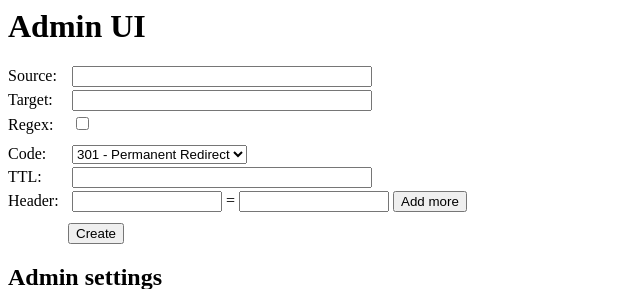
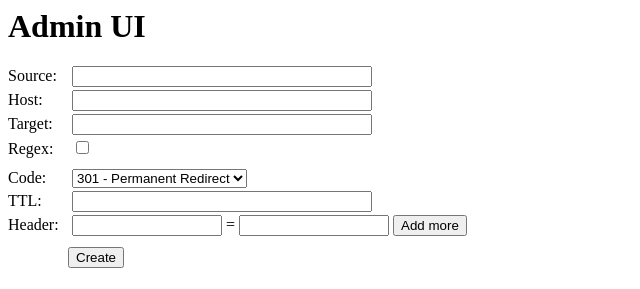
Before and after one commit to rycus86/redirect-server, a Flask app: template src/templates/admin.html in a window 1280 px wide. Shown: the top 289 px of the page, without its empty margins (0-640 px from the left). Run offline with Flask 2, Linux system fonts and the light colour scheme; the template is opened without the code that fills it, so the values that code supplies are empty.

Commit message:
Add filtering by Host header

```diff
--- a/src/app.py
+++ b/src/app.py
@@ -49,11 +49,21 @@ def catch_all(_):
     if request.method != 'GET':
         return 'Invalid HTTP method: %s' % request.method, 405
 
+    host_header = request.headers.get('Host', '')
+
     rule = _rules['simple'].get(path)
+
+    if rule and rule.host and rule.host.lower() != host_header.lower():
+        # discard this rule if the Host header does not match
+        rule = None
 
     if not rule:
         for regex_rule in _rules['regex']:
             if regex_rule.matches(path):
+                if regex_rule.host and regex_rule.host.lower() != host_header.lower():
+                    # discard this rule if the Host header does not match
+                    continue
+
                 rule = regex_rule
                 break
 
@@ -109,6 +119,7 @@ def handle_admin_request():
             return redirect(admin.path, 302)
 
         source = request.form.get('source')
+        host = request.form.get('host')
         target = request.form.get('target')
         regex = 'regex' in request.form
         code = request.form.get('code')
@@ -126,12 +137,12 @@ def handle_admin_request():
 
         try:
             logger.info(
-                'Adding rule: %s -> %s [%s] regex=%s ttl=%s headers=%s' % \
-                (source, target, code, regex, ttl, headers)
+                'Adding rule: %s -> %s [%s] regex=%s host=%s ttl=%s headers=%s' % \
+                (source, target, code, regex, host, ttl, headers)
             )
 
             add_rule(
-                source=source, target=target, regex=regex,
+                source=source, target=target, regex=regex, host=host,
                 code=code, ttl=ttl, headers=headers
             )
 
--- a/src/config.py
+++ b/src/config.py
@@ -15,6 +15,7 @@ class Rule(object):
         self.target = target
         self.code = code
         self.regex = None
+        self.host = kwargs.get('host')
         self.headers = kwargs.get('headers', dict())
         self.ttl = kwargs.get('ttl')
         self.source_file_path = kwargs.get('source_file')
@@ -161,6 +162,9 @@ def read_rules(file_path):
                     )
 
                 rule.code = int(code)
+
+            if 'host' in item:
+                rule.host = item['host'].strip()
 
             if 'headers' in item:
                 headers = item['headers']
--- a/src/templates/inputs.html
+++ b/src/templates/inputs.html
@@ -1,6 +1,7 @@
 <div class="edit">
   <form method="POST">
     <div><span>Source:</span> <input type="text" name="source"/></div>
+    <div><span>Host:</span> <input type="text" name="host"/></div>
     <div><span>Target:</span> <input type="text" name="target"/></div>
     <div><span>Regex:</span> <input type="checkbox" name="regex"/></div>
 
--- a/src/templates/rules.html
+++ b/src/templates/rules.html
@@ -11,6 +11,11 @@
           <input type="submit" value="Delete"/>
         </form>
       </div>
+        {% if rule.host %}
+          <div class="indent">
+            <b>Host:</b> {{ rule.host }}
+          </div>
+        {% endif %}
         {% if rule.headers %}
           {% for name, value in rule.headers.items()|sort %}
           <div class="indent">
```
Also changed, not shown: tests/test_rules.py (+23 -3 lines), 2 other files.
